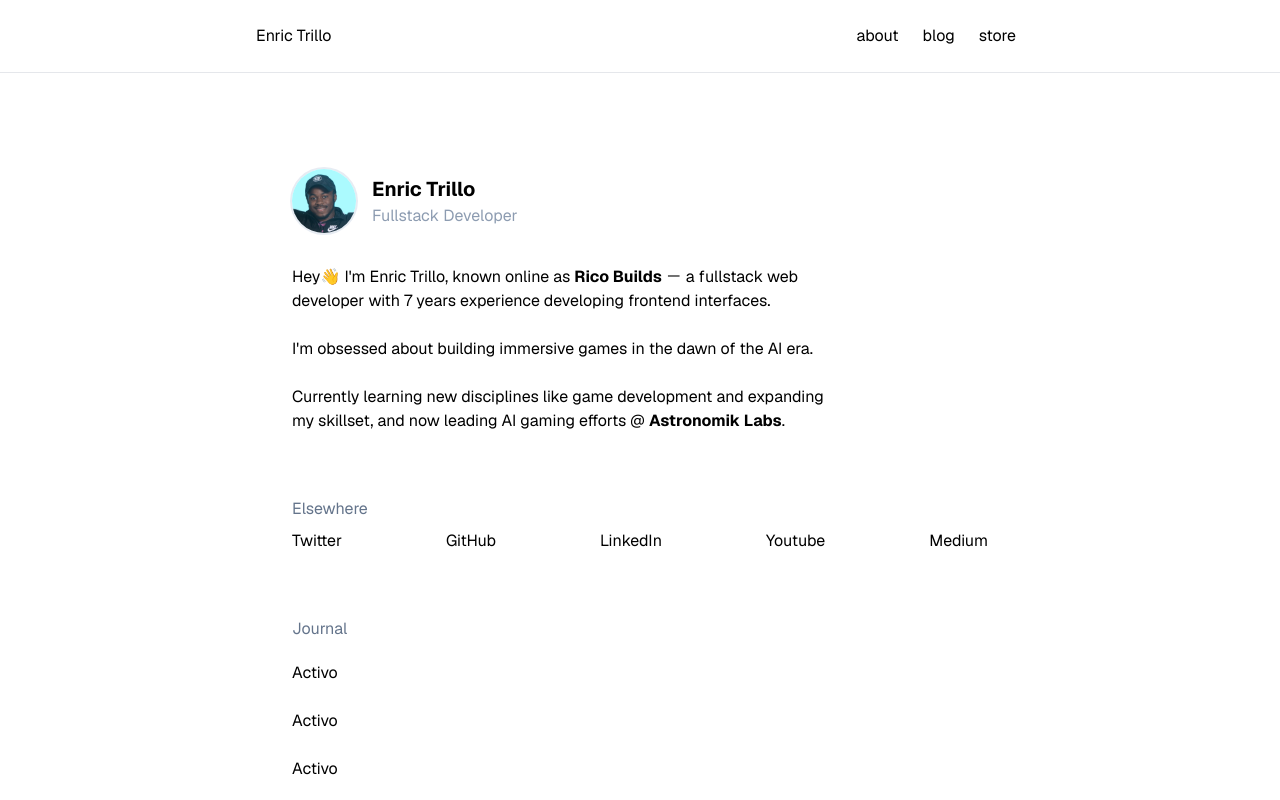
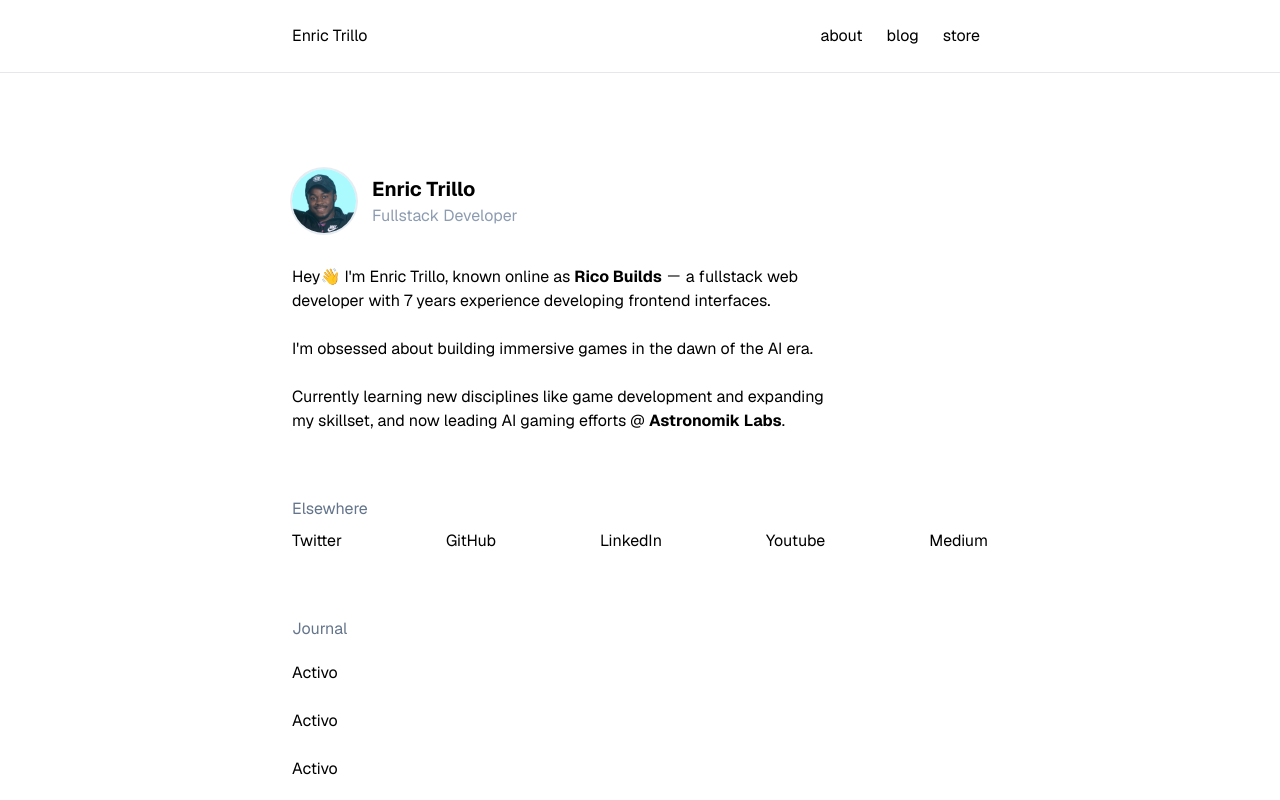
Before and after one commit to ricobuilds/portfolio, a Next.js app: page / in a window 1280 px wide. Shown: the top 800 px of the page. Built offline with nearby package versions, Linux system fonts and the light colour scheme.

Commit message:
updated navbar width

```diff
--- a/app/components/navbar.tsx
+++ b/app/components/navbar.tsx
@@ -17,7 +17,7 @@
   ]
   return (
     <header className="w-full px-4 border-b">
-      <nav className="flex justify-between max-w-screen-md py-6 mx-auto">
+      <nav className="flex justify-between max-w-[696px] py-6 mx-auto">
         <h2>Enric Trillo</h2>
         <ul className="flex gap-2">
           {nav.map((i, idx) => (
```
